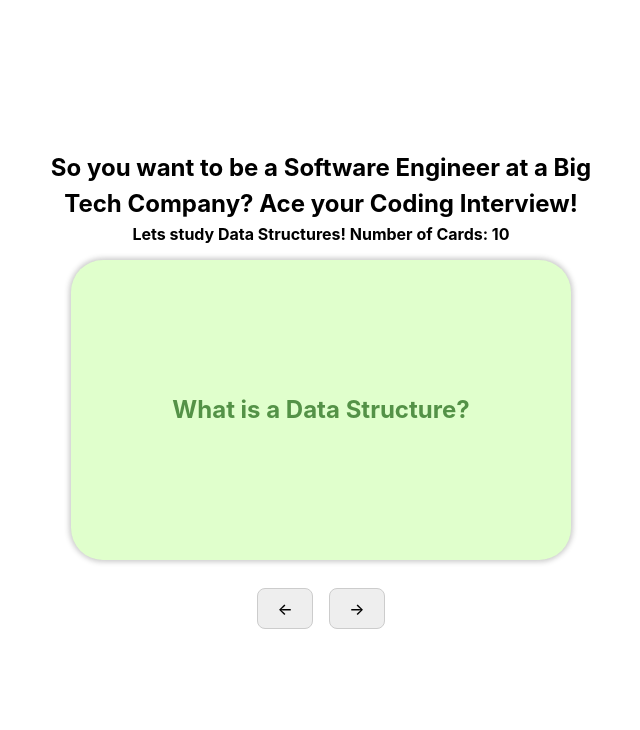
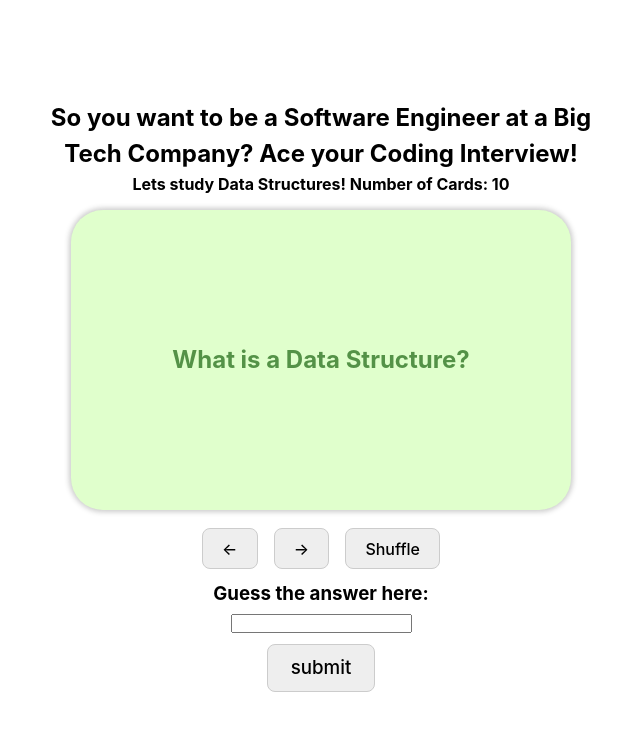
Before and after one commit to ebordenave/codepath-flashcards, a React (Vite) app: page / in a window 1280 px wide. Shown: the top 730 px of the page, without its empty margins (319-959 px from the left). Built offline with nearby package versions, Linux system fonts and the light colour scheme.

Commit message:
add shuffle feature

```diff
--- a/src/App.css
+++ b/src/App.css
@@ -7,12 +7,12 @@
 
 
 .wrapper {
-  height: 520px;
+  height: 620px;
   width: 580px;
   display: grid;
   row-gap: 10px;
   padding: 10px;
-  grid-template-rows: 100px 300px 77px;
+  grid-template-rows: 100px 300px 50px 77px;
   color:black;
   text-align: center;
 }
--- a/src/App.jsx
+++ b/src/App.jsx
@@ -1,23 +1,42 @@
 import React, {useState} from 'react';
 import {FlashCard} from "./components/FlashCard/FlashCard.jsx";
-import {ArrowButtons} from "./components/ArrowButtons/ArrowButtons.jsx";
+import {Button} from "./components/Button/Button.jsx";
 import {Header} from "./components/Header/Header.jsx";
 import CardData from "./CardData.js";
 import './App.css';
 import cardData from "./CardData.js";
+import {GuessSection} from "./components/GuessSection/GuessSection.jsx";
 
 function App() {
   const [currentIndex, setCurrentIndex] = useState(0)
+  const [shuffle, setShuffle] = useState(0)
+
 
   // create a next function that will iterate through an array of objects
   // the logic is an anonymous functions, given the index var
   // add 1 and then mod CardData.length
+  // const nextCard = () => {
+  //   let randomIndex = Math.floor(Math.random() * CardData.length)
+  //   while (randomIndex === currentIndex){
+  //     randomIndex = Math.floor(Math.random() * CardData.length)
+  //   }
+  //   setCurrentIndex(randomIndex)
+  // }
   const nextCard = () => {
-    let randomIndex = Math.floor(Math.random() * CardData.length)
-    while (randomIndex === currentIndex){
-      randomIndex = Math.floor(Math.random() * CardData.length)
+    setCurrentIndex((prevIndex) => (prevIndex + 1 ) % CardData.length)
+  }
+
+  const shuffleDeck = (array) => {
+    let currentIndex = array.length-1
+    let randomIndex
+
+    while(currentIndex > 1){
+      randomIndex = Math.floor(Math.random() * currentIndex)
+      currentIndex--
+
+      [array[currentIndex],array[randomIndex]] = [array[randomIndex],array[currentIndex]]
     }
-    setCurrentIndex(randomIndex)
+    return array
   }
 
   // create a prev function that will iterate through an array of objects
@@ -34,10 +53,14 @@ function App() {
         </section>
         <section className="flashcardContainer">
           {/* {CardData[currentIndex].difficulty === "easy" ? console.log(true) : console.log(false)} */}
-          <FlashCard front={CardData[currentIndex].front} back={CardData[currentIndex].back} difficulty={cardData[currentIndex].difficulty} image={CardData[currentIndex].image}/>
+          <FlashCard front={CardData[currentIndex].front} back={CardData[currentIndex].back} difficulty={CardData[currentIndex].difficulty} image={CardData[currentIndex].image}/>
         </section>
         <section className="arrowContainer">
-          <ArrowButtons prev={prevCard} next={nextCard}/>
+          <Button prev={prevCard} next={nextCard}/>
+          <button onClick={()=> shuffleDeck(CardData)}>Shuffle</button>
+        </section>
+        <section className="guessArea">
+          <GuessSection />
         </section>
       </div>
   )
--- a/src/components/ArrowButtons/ArrowButtons.jsx
+++ b/src/components/Button/Button.jsx
@@ -1,6 +1,6 @@
-import "./ArrowButtons.css"
+import "./Button.css"
 
-export const ArrowButtons = ({prev, next}) => {
+export const Button = ({character, prev, next}) => {
   return (
     <>
       <button onClick={prev}>&#8592;</button>
--- /dev/null
+++ b/src/components/GuessSection/GuessSection.css
@@ -0,0 +1,20 @@
+.submitButton {
+        color: black;
+        margin: 8px;
+        background-color: #eee;
+        border-radius: 8px;
+        border: 1px solid #ccc;
+        padding: 0.6em 1.2em;
+        font-size: 1em;
+        font-weight: 500;
+        font-family: inherit;
+        cursor: pointer;
+        transition: border-color 0.25s;
+
+
+}
+
+.submitButton:hover {
+    background-color: #ccc;
+    border-color: #ccc;
+}
--- /dev/null
+++ b/src/components/GuessSection/GuessSection.jsx
@@ -0,0 +1,16 @@
+import "./GuessSection.css"
+import {Button} from "../Button/Button.jsx";
+// import ""
+
+export const GuessSection = () => {
+  return (
+    <div className="GuessSection">
+      <h3>Guess the answer here: <form>
+        <input type="text"/>
+        <br/>
+        <input className="submitButton" type="submit" value="submit"/>
+
+      </form></h3>
+    </div>
+  )
+}
```
Also changed, not shown: src/components/Button/Button.css (renamed from src/components/ArrowButtons/ArrowButtons.css), 1 other file (tests, documents, lock files or other folders).
